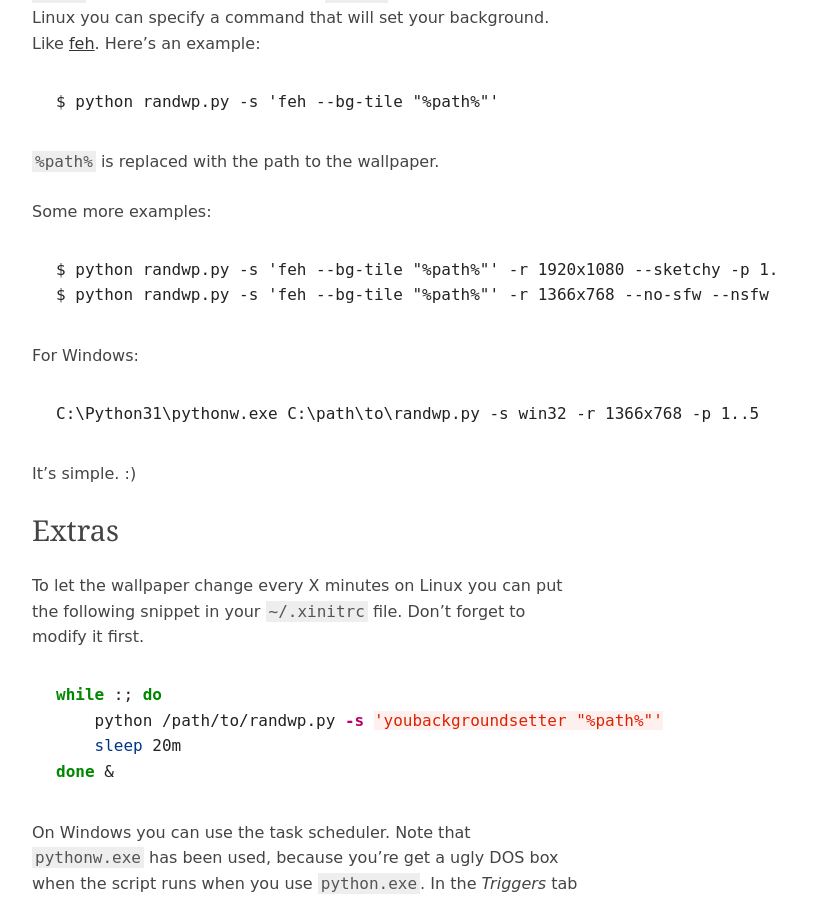
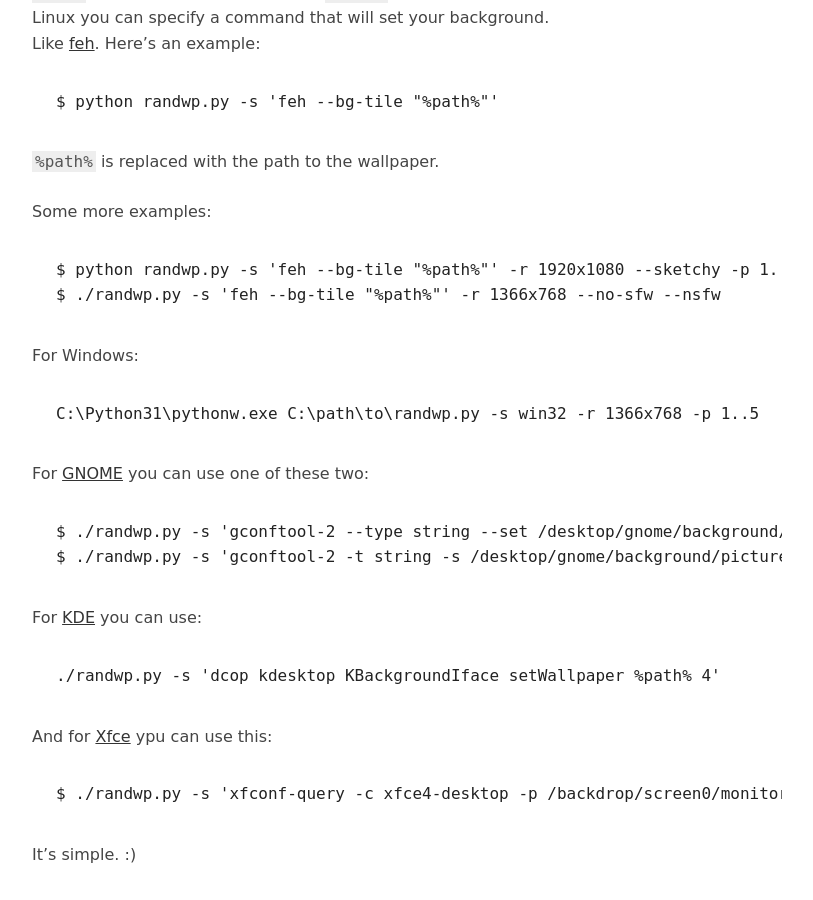
Before and after one commit to wskplho/fsx.github.com, a Jekyll site: the page built from _posts/2010-11-3-randwp.markdown, in a window 1280 px wide and 900 px high, scrolled down 1332 px. Shown: the whole window, without its empty margins (233-1046 px from the left). Built offline with Jekyll 4.4.1, drawn with Linux system fonts in a browser that asks for light colours; Markdown is read by kramdown in place of the engine named in the settings.

Commit message:
Added commands for GNOME, KDE and Xfce to the randwp blog post.

```diff
--- a/_posts/2010-11-3-randwp.markdown
+++ b/_posts/2010-11-3-randwp.markdown
@@ -59,11 +59,24 @@ example:
 Some more examples:
 
     $ python randwp.py -s 'feh --bg-tile "%path%"' -r 1920x1080 --sketchy -p 1..50
-    $ python randwp.py -s 'feh --bg-tile "%path%"' -r 1366x768 --no-sfw --nsfw
+    $ ./randwp.py -s 'feh --bg-tile "%path%"' -r 1366x768 --no-sfw --nsfw
 
 For Windows:
 
     C:\Python31\pythonw.exe C:\path\to\randwp.py -s win32 -r 1366x768 -p 1..5
+
+For [GNOME][9] you can use one of these two:
+
+    $ ./randwp.py -s 'gconftool-2 --type string --set /desktop/gnome/background/picture_filename %path%'
+    $ ./randwp.py -s 'gconftool-2 -t string -s /desktop/gnome/background/picture_filename %path%'
+
+For [KDE][10] you can use:
+
+    ./randwp.py -s 'dcop kdesktop KBackgroundIface setWallpaper %path% 4'
+
+And for [Xfce][11] ypu can use this:
+
+    $ ./randwp.py -s 'xfconf-query -c xfce4-desktop -p /backdrop/screen0/monitor0/image-path -s %path%'
 
 It's simple. :)
 
```
Also changed, not shown: other parts of _posts/2010-11-3-randwp.markdown (+3 -0 lines).
